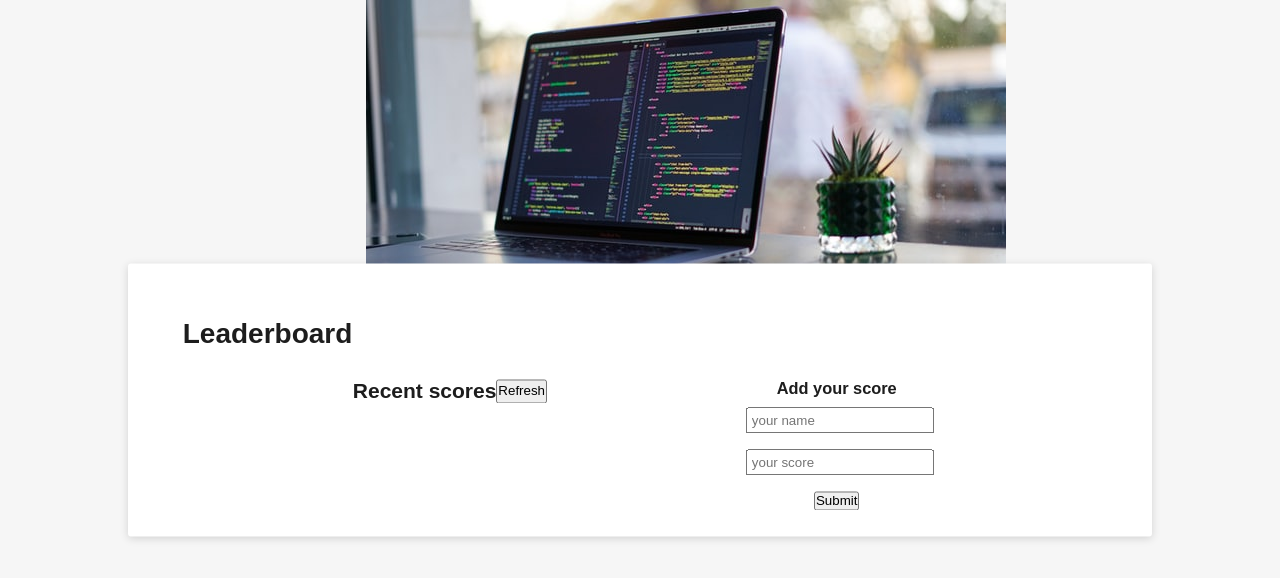
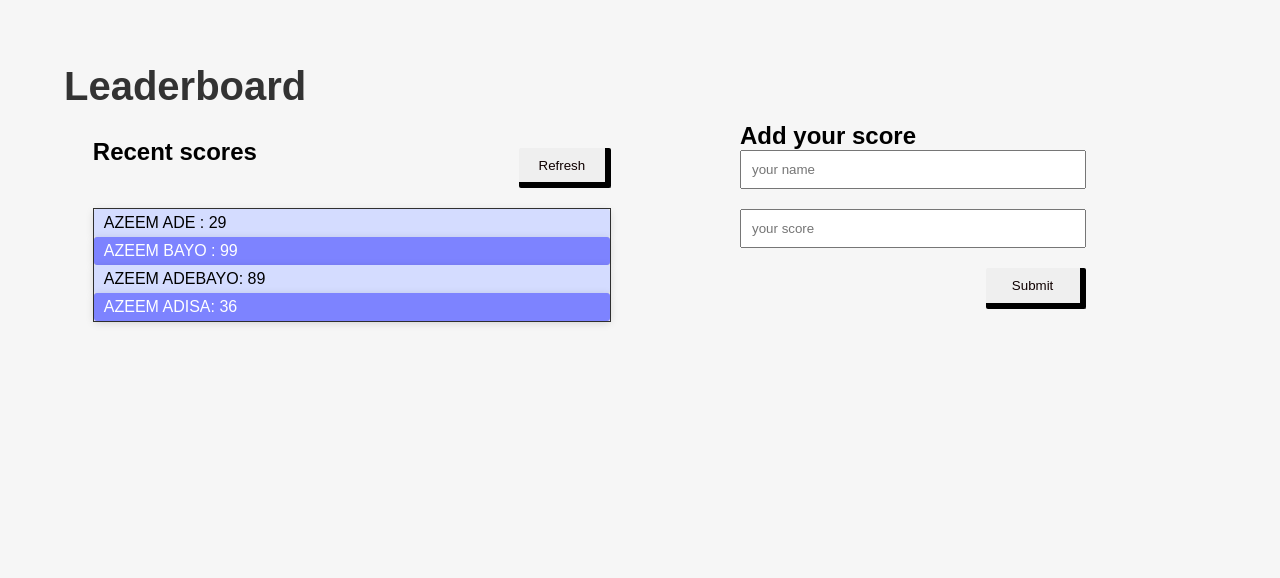
Before and after one commit to zemola/Leaderboard, a website built with webpack: page src/index.html in a window 1280 px wide. Built offline with nearby package versions, Linux system fonts and the light colour scheme.

Commit message:
Modify style.css for better interface

```diff
--- a/src/index.html
+++ b/src/index.html
@@ -6,37 +6,39 @@
     <title>Wbpack Exercise</title>
   </head>
   <body>
+    <section>
       <div class="general-wrapper">
+        <div class="top-container">
           <header>
             <h1 id="main-title">Leaderboard</h1>
           </header>
-      <main class="main-container">
+          <!-- display section of the score-board -->
           <div class="score-bored-heading">
             <div class="score-board">
-            <div class="text-wrap"><h2>Recent scores</h2></div>
-            <button class="refresh-btn">Refresh</button>
+              <h2>Recent scores</h2>
+              <button class="btn refresh-btn">Refresh</button>
             </div>
-          <ul class="score-list" id="score"></ul>
+            <div class="display-score">
+              <ul class="score-list" id="score">
+                <li>AZEEM ADE : 29</li>
+                <li>AZEEM BAYO : 99</li>
+                <li>AZEEM ADEBAYO: 89</li>
+                <li>AZEEM ADISA: 36</li>
+              </ul>
             </div>
-        <div class="add-score">
-          <h3 class="text-2">Add your score</h3>
+          </div>
+        </div>
+
+        <!-- the input form section of the score board -->
+        <div class="add-score-container">
+          <h2>Add your score</h2>
           <form class="add-a-score">
-            <input
-              class="your-name"
-              placeholder="your name"
-              required="text"
-            /><br />
-            <br />
-            <input
-              class="your-score"
-              placeholder="your score"
-              required="number"
-            /><br />
-            <br />
-            <button class="submit-btn">Submit</button>
+            <input type="text" placeholder="your name" id="name" />
+            <input type="number" placeholder="your score" id="score" />
+            <button type="button" class="btn submit-btn">Submit</button>
           </form>
         </div>
-      </main>
       </div>
+    </section>
   </body>
 </html>
--- a/src/index.js
+++ b/src/index.js
@@ -1,21 +1,2 @@
-import _ from "lodash";
-import "./style.css";
-import laptop from "./laptop.jpg";
-
-function component() {
-  const element = document.createElement("div");
-
-  // Lodash, now imported by this script
-  element.innerHTML = _.join(["Hello", "webpack"], " ");
-  element.classList.add("hello");
-
-  // Add the image to our existing div.
-  const myIcon = new Image();
-  myIcon.src = laptop;
-
-  element.appendChild(myIcon);
-
-  return element;
-}
-
-document.body.appendChild(component());
+import _ from 'lodash';
+import './style.css';
--- a/src/style.css
+++ b/src/style.css
@@ -7,29 +7,49 @@
 body {
   background-color: #f6f6f6;
   font-family: sans-serif;
-  text-align: center;
-  font-weight: 300;
-  font-size: 14px;
-  color: #1d1d1d;
+}
+
+.section {
+  display: grid;
+  margin: 50px;
+  grid-template-columns: 1fr;
+}
+
+.section h2 {
+  font-size: 20px;
+  color: #333;
+  font-weight: 400;
 }
 
 .general-wrapper {
-  width: 80%;
-  max-height: 100vh;
-  position: absolute;
-  top: 50%;
-  left: 50%;
-  transform: translate(-50%, -50%);
-  background-color: #fff;
-  border-radius: 3px;
-  box-shadow: 0 2px 8px rgb(0 0 0 / 15%);
-  padding: 2%;
+  margin: 5%;
+  display: flex;
+  gap: 100px;
 }
 
+.top-container {
+  display: flex;
+  flex-direction: column;
+  width: 50%;
+}
 
-#main-title {
-  margin: 3%;
-  text-align: start;
+.top-container h1 {
+  font-size: 40px;
+  font-weight: 570;
+  color: #333;
+}
+
+.score-bored-heading {
+  display: flex;
+  flex-direction: column;
+  justify-content: space-between;
+  margin: 5%;
+}
+
+.score-bored-heading .btn {
+  height: 40px;
+  padding: 10px 20px;
+  margin-top: 10px;
 }
 
 .score-board {
@@ -37,17 +57,64 @@ body {
   justify-content: space-between;
 }
 
-
-.main-container {
-  display: flex;
-  justify-content: space-evenly;
+.display-score {
+  border: 1.5px solid #333;
+  margin-top: 20px;
 }
 
-.text-2 {
-  margin-bottom: 5%;
+.display-score ul {
+  display: flex;
+  flex-direction: column;
+  padding: 0;
+  list-style-type: none;
 }
 
-.your-name,
-.your-score {
-  padding: 2%;
+li {
+  display: flex;
+  gap: 20px;
+  padding: 5px 10px;
+  background-color: #d4dcff;
+  border-radius: 3px;
+  box-shadow: 0 2px 8px rgb(0 0 0 / 15%);
+
 }
+
+li:nth-child(even) {
+  background: #7d83ff;
+  color: #fff;
+}
+
+.btn {
+  border-radius: 2px;
+  border: none;
+  color: rgb(15, 1, 1);
+  border-right: 6px solid black;
+  border-bottom: 6px solid black;
+}
+
+form input {
+  padding: 10px;
+}
+
+form .btn {
+  width: 100px;
+  padding: 10px;
+  align-self: flex-end;
+  text-align: center;
+}
+
+.btn:hover {
+  background-color: rgb(134, 150, 118);
+  transform: scale(1.3);
+}
+
+.add-score-container {
+  margin-top: 5%;
+  width: 30%;
+}
+
+.add-a-score {
+  display: flex;
+  flex-direction: column;
+  gap: 20px;
+}
```
Also changed, not shown: webpack.config.js (+10 -10 lines), dist/73995f37016383dc6a9d.jpg (deleted), dist/index.html, dist/main.js. Lines whose indentation alone changed are shown as unchanged.
